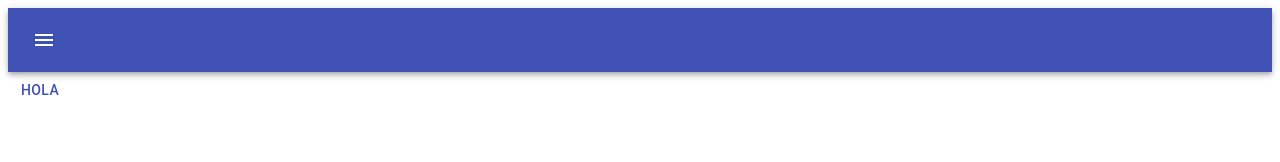
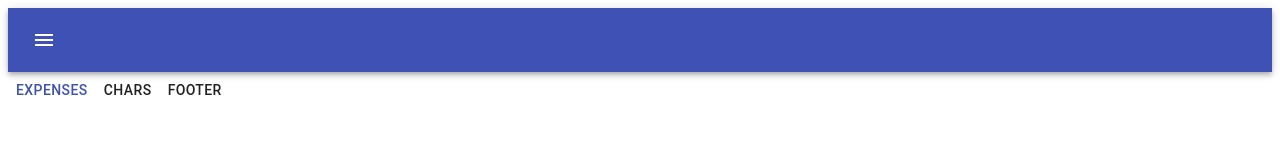
Before and after one commit to serdeliverance/mpf, a React (Create React App) app in the folder ui-mpf/: page / in a window 1280 px wide. Shown: the top 162 px of the page. Built offline with nearby package versions, Linux system fonts and the light colour scheme.

Commit message:
initial ui components and mock api

```diff
--- a/ui-mpf/src/App.tsx
+++ b/ui-mpf/src/App.tsx
@@ -1,12 +1,16 @@
 import React from 'react';
 import NavBar from './navbar/NavBar';
 import Expenses from './expenses/Expenses';
+import Charts from './charts/Charts';
+import Footer from './footer/Footer';
 
 function App() {
   return (
     <>
       <NavBar />
       <Expenses />
+      <Charts />
+      <Footer />
     </>
   );
 }
--- /dev/null
+++ b/ui-mpf/src/charts/Charts.tsx
@@ -0,0 +1,8 @@
+import React from 'react';
+import { Button } from '@material-ui/core';
+
+function Charts() {
+  return <Button>Chars</Button>;
+}
+
+export default Charts;
--- a/ui-mpf/src/expenses/Expenses.tsx
+++ b/ui-mpf/src/expenses/Expenses.tsx
@@ -3,7 +3,7 @@ import React from 'react';
 
 function Expenses() {
   return (
-    <Button color="primary">Hola</Button>
+    <Button color="primary">Expenses</Button>
   );
 }
 
--- /dev/null
+++ b/ui-mpf/src/footer/Footer.tsx
@@ -0,0 +1,8 @@
+import React from 'react';
+import { Button } from '@material-ui/core';
+
+function Footer() {
+  return <Button>Footer</Button>;
+}
+
+export default Footer;
```
